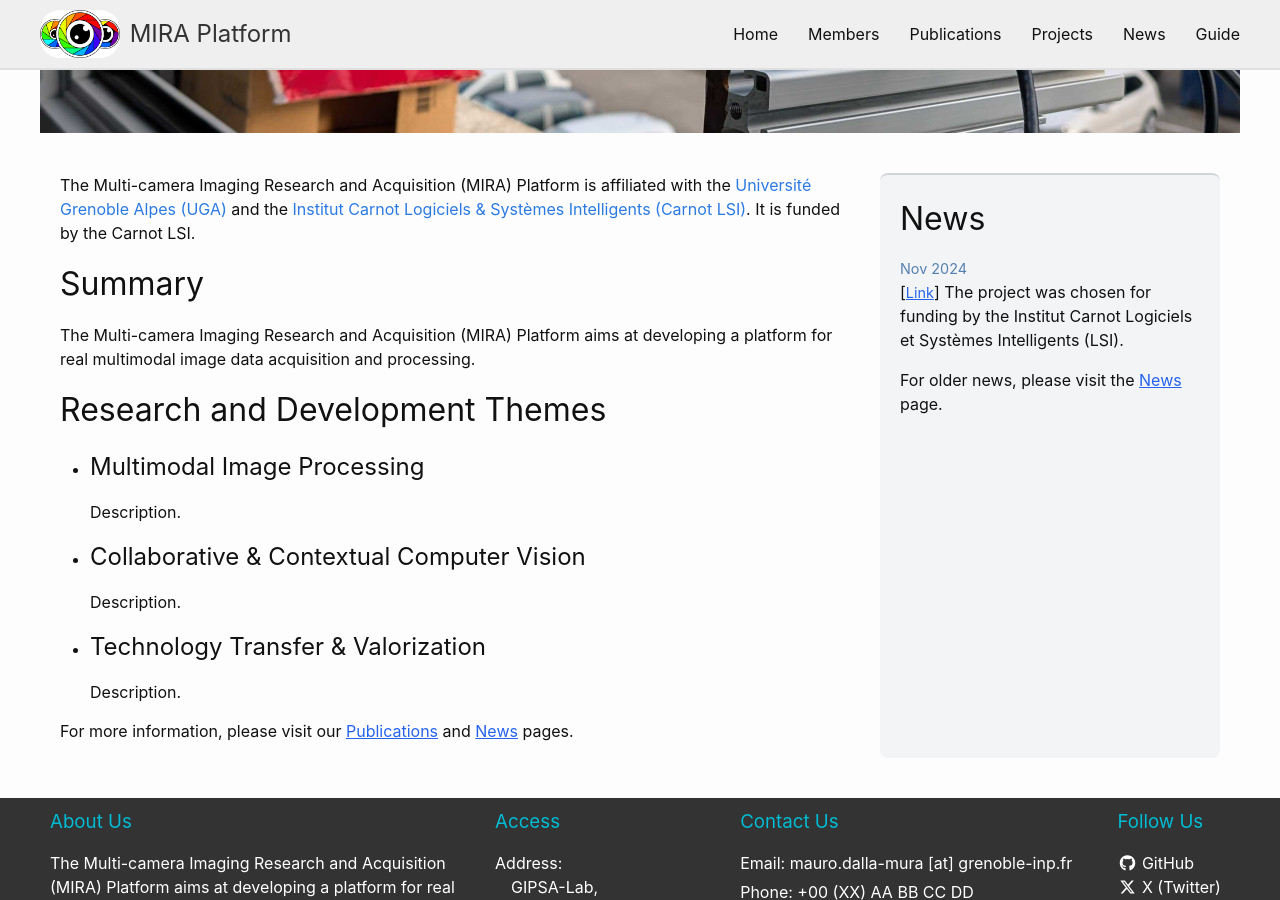
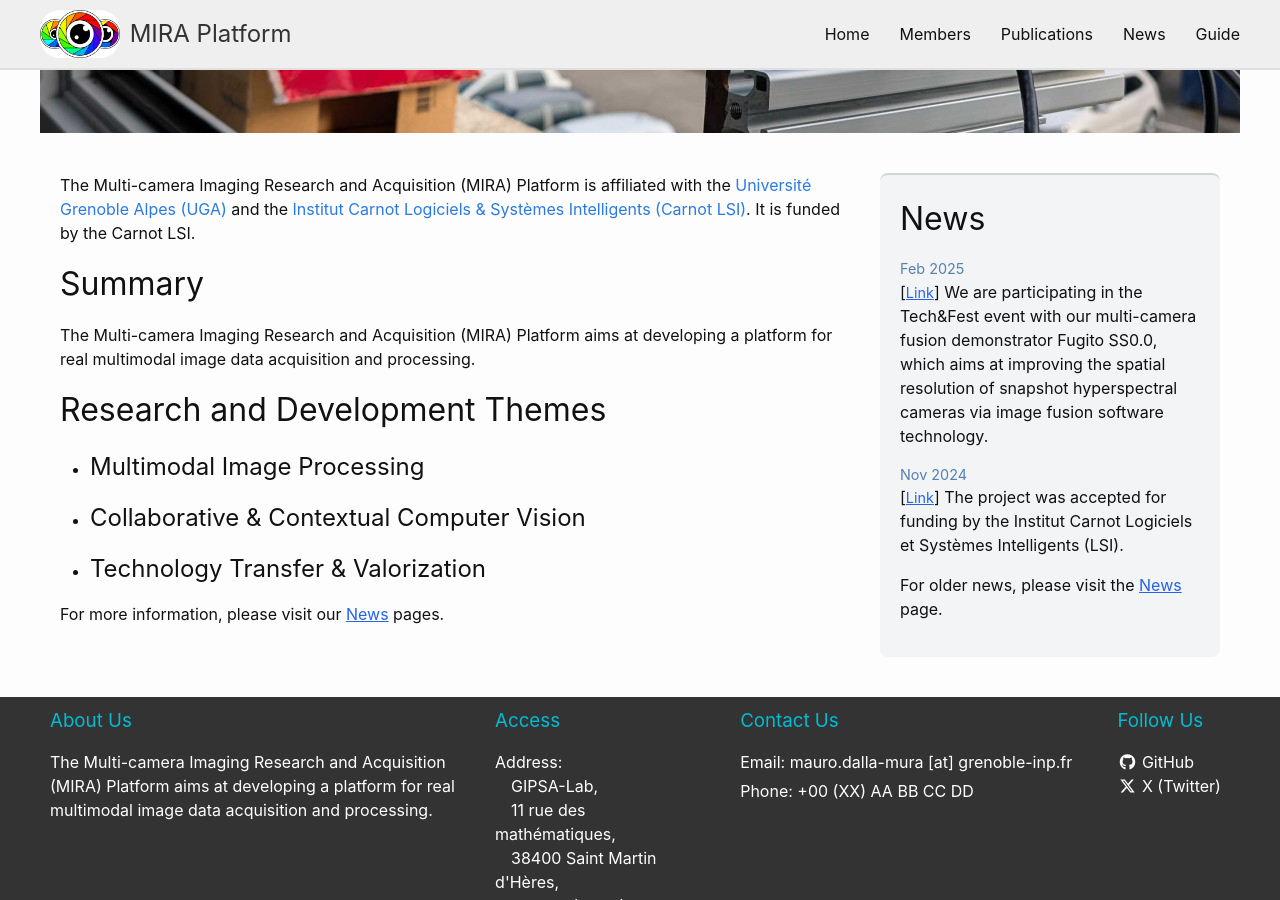
Before and after one commit to mira-imaging/mira-imaging.github.io, a Jekyll site: the page built from _pages_navbar/home.html, in a window 1280 px wide and 900 px high, scrolled down 422 px. Built offline with Jekyll 4.4.1, drawn with Linux system fonts in a browser that asks for light colours.

Commit message:
add event tech&fest

```diff
--- a/_data/navbar.yml
+++ b/_data/navbar.yml
@@ -8,8 +8,8 @@ pages:
   - title: Publications
     permalink: /publications/
 
-  - title: Projects
-    permalink: /projects/
+  # - title: Projects
+  #   permalink: /projects/
 
   - title: News
     permalink: /news/
--- a/_data/news.yml
+++ b/_data/news.yml
@@ -1,5 +1,9 @@
 # For now, the news list should be sorted manually
 news:
-  - title: The project was chosen for funding by the Institut Carnot Logiciels et Systèmes Intelligents (LSI).
+  - title: We are participating in the Tech&Fest event with our multi-camera fusion demonstrator Fugito SS0.0, which aims at improving the spatial resolution of snapshot hyperspectral cameras via image fusion software technology.
+    date: Feb 2025
+    link: https://www.tech-fest.fr/en/
+
+  - title: The project was accepted for funding by the Institut Carnot Logiciels et Systèmes Intelligents (LSI).
     date: Nov 2024
-    link: /news/
+    link: https://carnot-lsi.com/en/home/
--- a/_pages_navbar/home.html
+++ b/_pages_navbar/home.html
@@ -26,26 +26,15 @@ permalink: /
 <ul>
     <li>
         <h2>Multimodal Image Processing</h2>
-        <p>
-            Description.
-        </p>
     </li>
     <li>
         <h2>Collaborative & Contextual Computer Vision</h2>
-        <p>
-            Description.
-        </p>
     </li>
     <li>
         <h2>Technology Transfer & Valorization</h2>
-        <p>
-            Description.
-        </p>
     </li>
 </ul>
 <p>
     For more information, please visit our
-    <a href="{{- site.baseurl -}}/publications/" class="link">Publications</a>
-    and
     <a href="{{- site.baseurl -}}/news/" class="link">News</a> pages.
 </p>
```
